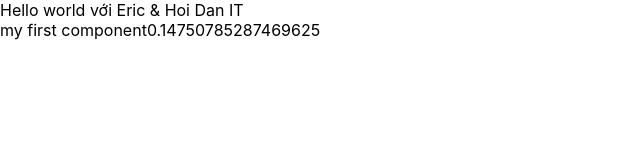
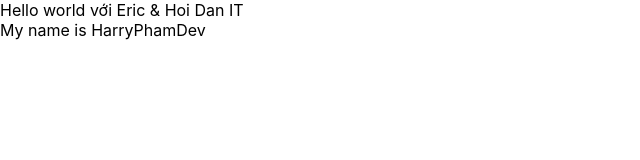
Before and after one commit to thquan0308/test-demo-react, a React (Create React App) app: page / in a window 1280 px wide. Shown: the top 160 px of the page, without its empty margins (0-640 px from the left). Built offline with nearby package versions, Linux system fonts and the light colour scheme.

Commit message:
video 17

```diff
--- a/src/App.js
+++ b/src/App.js
@@ -4,32 +4,39 @@
 import { increaseCounter, decreaseCounter } from './redux/action/counterAction';
 
 import MyComponent from './components/MyComponent';
+import React from 'react';
+
+class App extends React.Component {
+  render() {
+    return (
+      <div>
+        Hello world với Eric &amp; Hoi Dan IT
+        <MyComponent></MyComponent>
+      </div>
+    )
+  }
+}
 
 
-const App = () => {
-  const count = useSelector(state => state.counter.count);
-  const dispatch = useDispatch();
+// const App = () => {
+//   const count = useSelector(state => state.counter.count);
+//   const dispatch = useDispatch();
 
-  return (
-    <div>
+//   return (
 
-      Hello world  với Eric &amp; Hoi Dan IT
-      <MyComponent></MyComponent>
-    </div>
+//     <div className="App">
+//       <header className="App-header">
+//         <img src={logo} className="App-logo" alt="logo" />
+//         <p>
+//           Hello world  với Eric &amp; Hoi Dan IT
+//         </p>
+//         <div>Count = {count}</div>
+//         <button onClick={() => dispatch(increaseCounter())}>Increase</button>
+//         <button onClick={() => dispatch(decreaseCounter())}>Decrease</button>
+//       </header>
+//     </div>
+//   );
+// }
 
 
-    // <div className="App">
-    //   <header className="App-header">
-    //     <img src={logo} className="App-logo" alt="logo" />
-    //     <p>
-    //       Hello world  với Eric &amp; Hoi Dan IT
-    //     </p>
-    //     <div>Count = {count}</div>
-    //     <button onClick={() => dispatch(increaseCounter())}>Increase</button>
-    //     <button onClick={() => dispatch(decreaseCounter())}>Decrease</button>
-    //   </header>
-    // </div>
-  );
-}
-
 export default App;
--- a/src/components/MyComponent.js
+++ b/src/components/MyComponent.js
@@ -4,18 +4,23 @@
 import React from "react";
 
 class MyComponent extends React.Component {
+
+    state = {
+        name: `HarryPhamDev`,
+        address: `Hoi Dan IT`,
+        age: 26
+    }
+
     //JSX
     render() {
         return (
-            <div> my first component
+            <div>
 
-                {Math.random()}
+                My name is {this.state.name}
+            </div>
+        )
+    }
 
-            </div>
-
-        );
-
-    }
 }
 
 export default MyComponent;
```
